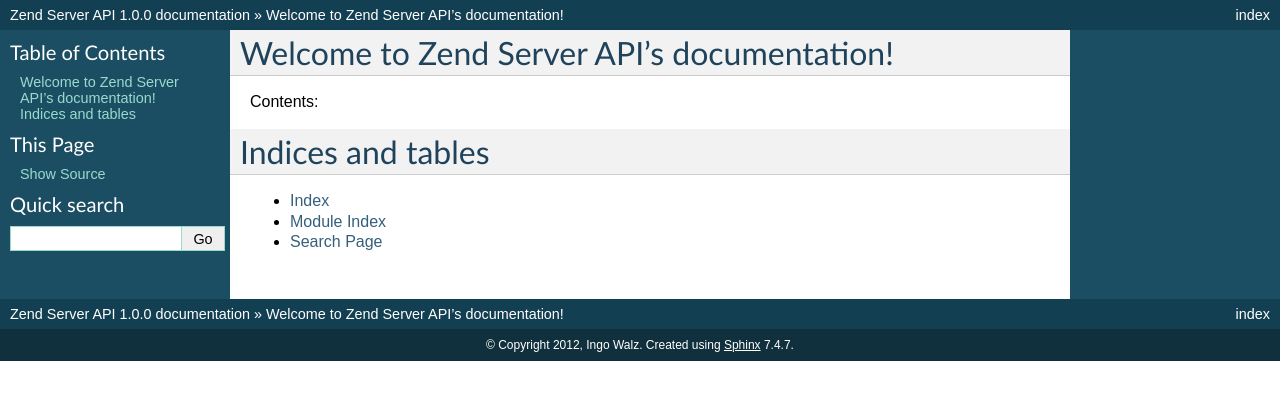
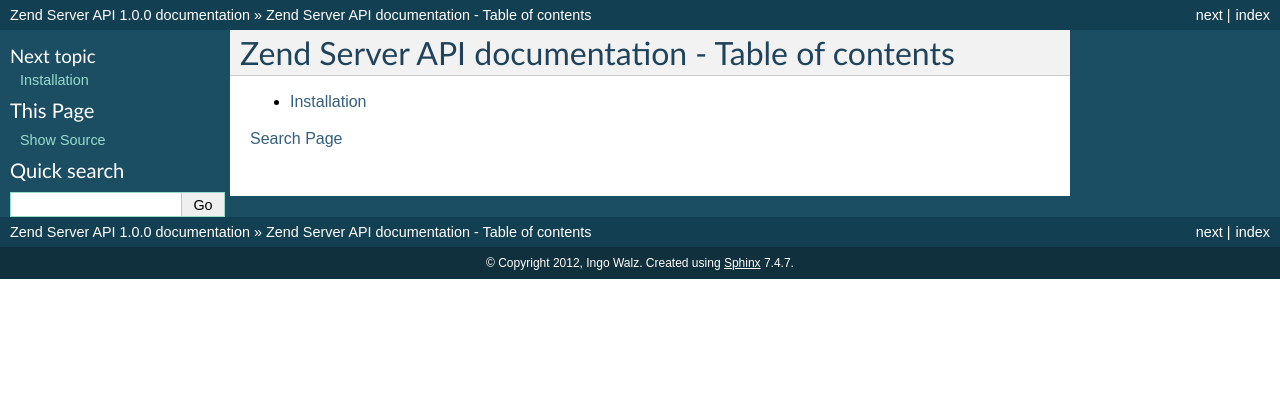
Before and after one commit to iwalz/zendserverapi, a Sphinx documentation site: the page built from docs/index.rst, in a window 1280 px wide. Shown: the top 400 px of the page. Built offline with Sphinx 7.4.7, drawn with Linux system fonts in a browser that asks for light colours.

Commit message:
Added installation instruction

```diff
--- a/docs/conf.py
+++ b/docs/conf.py
@@ -26,7 +26,7 @@
 
 # Add any Sphinx extension module names here, as strings. They can be extensions
 # coming with Sphinx (named 'sphinx.ext.*') or your custom ones.
-extensions = ['sphinx.ext.todo', 'sphinx.ext.coverage']
+extensions = []
 
 # Add any paths that contain templates here, relative to this directory.
 templates_path = ['_templates']
--- a/docs/index.rst
+++ b/docs/index.rst
@@ -1,21 +1,12 @@
-.. Zend Server API documentation master file, created by
-   sphinx-quickstart on Mon Dec 24 01:33:37 2012.
-   You can adapt this file completely to your liking, but it should at least
-   contain the root `toctree` directive.
-
-Welcome to Zend Server API's documentation!
-===========================================
-
-Contents:
+Zend Server API documentation - Table of contents
+=================================================
 
 .. toctree::
-   :maxdepth: 2
+   :hidden:
+
+   ref/installation
 
 
+* :doc:`ref/installation`
 
-Indices and tables
-==================
-
-* :ref:`genindex`
-* :ref:`modindex`
-* :ref:`search`
+:ref:`search`
```
Also changed, not shown: docs/ref/installation.rst (+34 -0 lines).
